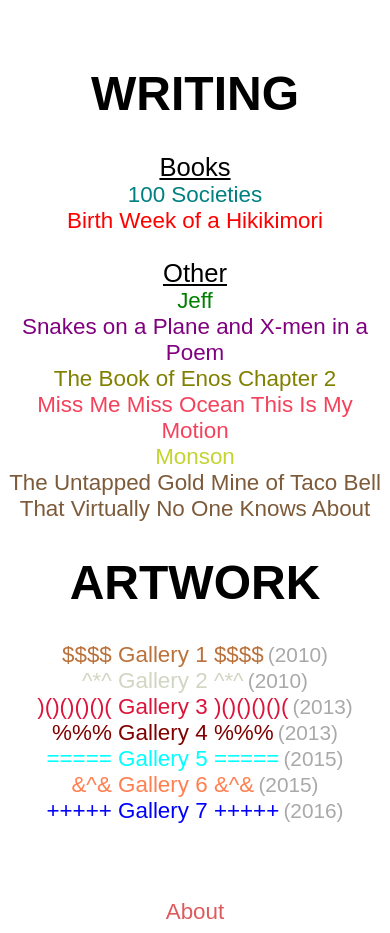
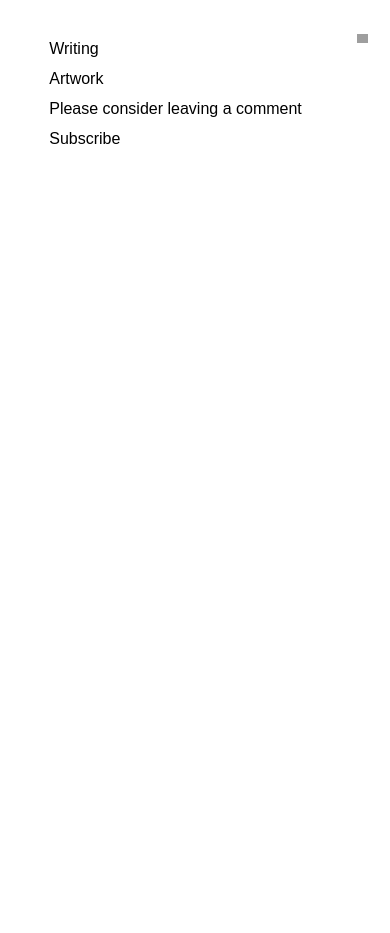
Before and after one commit to kameronh/slumberpartygiggles, a PHP site: page / in a window 390 px wide. After the commit the page ends 144 px from the top, so only its background shows below. Run offline with PHP 8.4, Linux system fonts and the light colour scheme; grey boxes are pictures that could not be loaded.

Commit message:
adding all of new functionality and design for sending comments etc. Still needs work on differentiating a comment submission versus an email submission also needs styling edits and have not added the arrows on the bottom of the page to filter through the pages

```diff
--- a/index.html
+++ b/index.html
@@ -12,34 +12,19 @@
 <body>
 
 <div class="columnContainer">
-  		<div class="left">
-        <h1 class='title'>WRITING</h1>
-        <span class='sub-title'>Books</span>
-        <a href='writing/100-societies.html'><span class='cc c5'>100 Societies</span></a>
-        <a href='writing/birth-week-of-a-hikikomori.html'><span class='cc c16'>Birth Week of a Hikikimori</span></a>
-        <span class='sub-title'>Other</span>
-        <a href='writing/jeff.html'><span class='cc c6'>Jeff</span></a>
-        <a href='writing/snakes-on-a-plane-inside-malls-on-top-of-america.html'><span class='cc c7'>Snakes on a Plane and X-men in a Poem</span></a>
-        <a href='writing/book-of-enos.html'><span class='cc c3'>The Book of Enos Chapter 2</span></a>
-        <a href='writing/miss-me-miss-ocean-this-is-my-motion.html'><span class='cc c4'>Miss Me Miss Ocean This Is My Motion</span></a>
-        <a href='writing/monson.html'><span class='cc c14'>Monson</span></a>
-        <a href='writing/the-untapped-gold-mine-of-taco-bell-that-virtually-no-one-knows-about.html'><span class='cc c15'>The Untapped Gold Mine of Taco Bell That Virtually No One Knows About</span></a>
-  		</div>
+  		<div class="left" >
+			<div class='mainMenu'>
+         		<a class href='writing.html'>Writing</a>
+         		<a href='artwork.html'>Artwork</a>
+         		<a href='comment.html'>Please consider leaving a comment</a>
+         		<a href='subscribe.html'>Subscribe</a>
+		  	</div>
+		</div>
   		<div class="right">
-        <h1 class='title'>ARTWORK</h1>
-        <a href='gallery-one/gallery-one.html'><span class='cc c0'>Gallery 1</span><span class='year'>(2010)</span></a>
-        <a href='gallery-two/gallery-two.html'><span class='cc c1'>Gallery 2</span><span class='year'>(2010)</span></a>
-        <a href='gallery-three/gallery-three.html'><span class='cc c9'>Gallery 3</span><span class='year'>(2013)</span></a>
-        <a href='gallery-four/gallery-four.html'><span class='cc c10'>Gallery 4</span><span class='year'>(2013)</span></a>
-        <a href='gallery-five/gallery-five.html'><span class='cc c11'>Gallery 5</span><span class='year'>(2015)</span></a>
-        <a href='gallery-six/gallery-six.html'><span class='cc c12'>Gallery 6</span><span class='year'>(2015)</span></a>
-        <a href='gallery-seven/gallery-seven.html'><span class='cc c13'>Gallery 7</span><span class='year'>(2016)</span></a>
+			  <img class='doodle' src='doodles/1.jpg'>
+
+
   		</div>
 </div>
-<div class='about'>
-	<a href="about.html"><span class='cc c8'>About</span></a>
-</div>
-
-
 </body>
 </html>
--- a/style.css
+++ b/style.css
@@ -14,35 +14,6 @@
     border-right: solid black 1px;
 }
 :root{
-	--c0: black;
-	--c1: #d1d6c3;
-	--c2: black;
-	--c3: black;
-	--c4: black;
-	--c5: black;
-	--c6: black;
-	--c7: #bed01eeb;
-	--c8: #f4425c;
-	--c9: black;
-	--c10: black;
-	--c11: black;
-	--c12: black;
-	--c13: black;
-	--c14: black;
-	--c15: black;
-	--c16: black;
-	--c17: black;
-	--c18: black;
-	--c19: black;
-
-	--sym0:'@@';
-	--sym1:'########';
-	--sym2:'%%%%%%%%';
-	--sym3:'^^^^^^';
-	--sym4:'&&&&&&&&';
-	--sym5:')()()()(';
-	--sym6:'++++++++';
-	--sym7:'========';
 	--sym8:'';
 	--sym9:'';
 	--sym10:'';
@@ -56,6 +27,24 @@
 	--sym18:'';
 	--sym19:'';
 	--space:'    ';
+}
+
+.mainMenu {
+	display: flex;
+	flex-direction: column;
+
+}
+
+.mainMenu a{
+    text-align: left;
+    text-decoration: none;
+    color: black;
+	cursor: pointer;
+	line-height: 30px;
+}
+
+.doodle{
+	width: 30%;
 }
 
 .year{
@@ -276,14 +260,37 @@
 	margin-top:25px;
 }
 
+.inputLabel{
+	flex-basis:100%;
+}
+
 .columnContainer {
-    display: flex;
+	display: flex;
     flex-direction: column;
-    flex-flow: wrap;
+    flex-flow: nowrap;
 	justify-content: space-between;
     padding: 7% 20% 0px 20%;
+}
 
+.commentContainer{
+	display: flex;
+	flex-direction:row;
+	flex-flow:wrap;
+	padding: 7% 35% 0px 30%;
 }
+
+.break {
+	flex-basis: 100%;
+	height: 0;
+  }
+
+  .formButtonContainer{
+	  display: flex;
+	  flex-basis:100%;
+	  margin:10% 5%;
+  }
+
+
 
 .about {
 width: 100%;
@@ -430,6 +468,7 @@
 	flex-grow:1;
 	flex-basis:20%;
 	flex-direction: column;
+	min-width:335px;
 }
 
 .right{
```
Also changed, not shown: other parts of style.css (+46 -7 lines).
